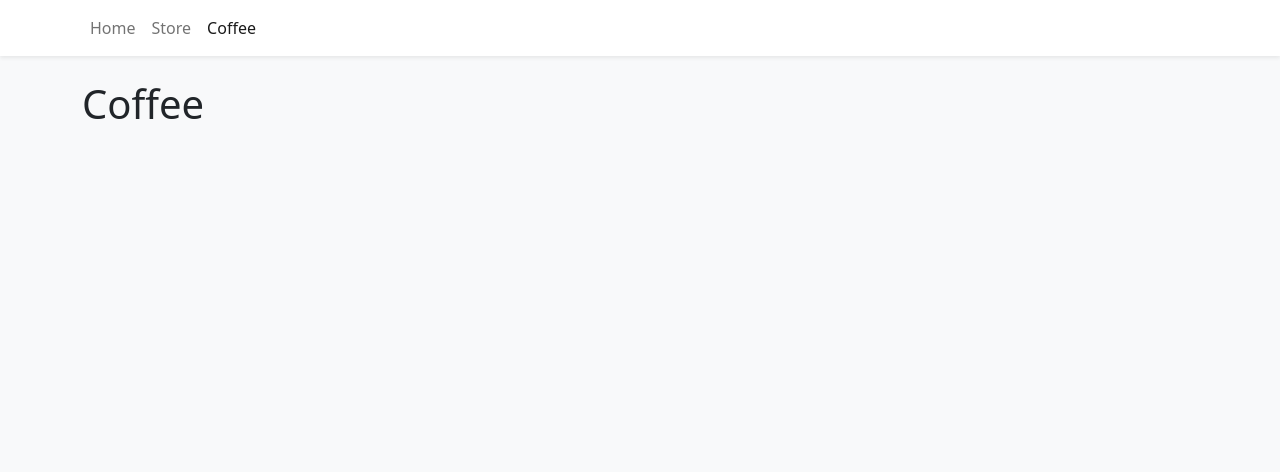
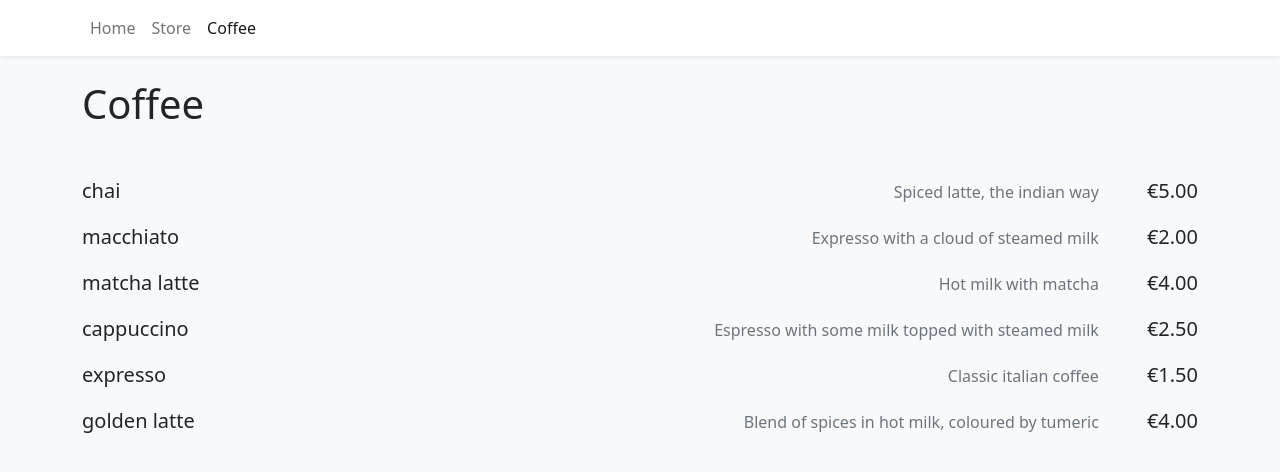
Before and after one commit to sinatrablue/OurOwnCoffeeShop, a React (Vite) app: page /coffee in a window 1280 px wide. Shown: the top 472 px of the page. Built offline with nearby package versions, Linux system fonts and the light colour scheme.

Commit message:
Wrote the Coffee menu page

```diff
--- /dev/null
+++ b/src/components/CoffeeItem.tsx
@@ -0,0 +1,21 @@
+import { Stack } from "react-bootstrap";
+import { formatCurrency } from "../utilities/formatCurrency";
+
+type CoffeeItemProps = {
+  id: number;
+  name: string;
+  description: string;
+  price: number;
+};
+
+export function CoffeeItem({ name, description, price }: CoffeeItemProps) {
+  return (
+    <Stack direction="horizontal" gap={3}>
+      <span className="fs-5">{name}</span>
+      <div className="ms-auto">
+        <span className="text-muted">{description}</span>
+        <span className="ms-5 fs-5">{formatCurrency(price)}</span>
+      </div>
+    </Stack>
+  );
+}
--- a/src/components/StoreItem.tsx
+++ b/src/components/StoreItem.tsx
@@ -30,7 +30,7 @@ export function StoreItem({
       <Card.Img
         variant="left"
         src={imgUrl}
-        width="20%"
+        width="15%"
         // style={{ objectFit: "cover" }}
       />
       <Card.Body className="d-flex flex-column">
@@ -39,7 +39,7 @@ export function StoreItem({
           <span className="ms-2 text-muted">{formatCurrency(price)}</span>
         </Card.Title>
         <Card.Text className="d-flex justify-content-between">
-          <span className="fs-5">{description}</span>
+          <span>{description}</span>
           <div className="mt-auto">
             {quantity === 0 ? (
               <div className="d-flex align-items-center flex-column">
--- /dev/null
+++ b/src/data/coffee_items.json
@@ -0,0 +1,38 @@
+[
+  {
+    "id": 1,
+    "name": "chai",
+    "description": "Spiced latte, the indian way",
+    "price": 5
+  },
+  {
+    "id": 2,
+    "name": "macchiato",
+    "description": "Expresso with a cloud of steamed milk",
+    "price": 2
+  },
+  {
+    "id": 3,
+    "name": "matcha latte",
+    "description": "Hot milk with matcha",
+    "price": 4
+  },
+  {
+    "id": 4,
+    "name": "cappuccino",
+    "description": "Espresso with some milk topped with steamed milk",
+    "price": 2.5
+  },
+  {
+    "id": 5,
+    "name": "expresso",
+    "description": "Classic italian coffee",
+    "price": 1.5
+  },
+  {
+    "id": 6,
+    "name": "golden latte",
+    "description": "Blend of spices in hot milk, coloured by tumeric",
+    "price": 4
+  }
+]
--- a/src/pages/Coffee.tsx
+++ b/src/pages/Coffee.tsx
@@ -1,3 +1,16 @@
+import { Row } from "react-bootstrap";
+import coffeeMenuItems from "../data/coffee_items.json";
+import { CoffeeItem } from "../components/CoffeeItem";
+
 export function Coffee() {
-  return <h1>Coffee</h1>;
+  return (
+    <>
+      <h1 className="mb-5">Coffee</h1>
+      <Row className="g-3">
+        {coffeeMenuItems.map((item) => (
+          <CoffeeItem {...item} />
+        ))}
+      </Row>
+    </>
+  );
 }
--- a/src/pages/Store.tsx
+++ b/src/pages/Store.tsx
@@ -9,7 +9,7 @@ export function Store() {
       <Row md={1} xs={1} lg={1} className="g-3">
         {storeItems.map((item) => (
           <Col key={item.id}>
-            <StoreItem {...item} />{" "}
+            <StoreItem {...item} />
           </Col>
         ))}
       </Row>
```
